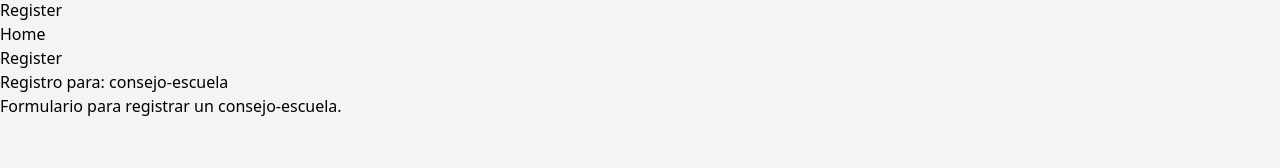
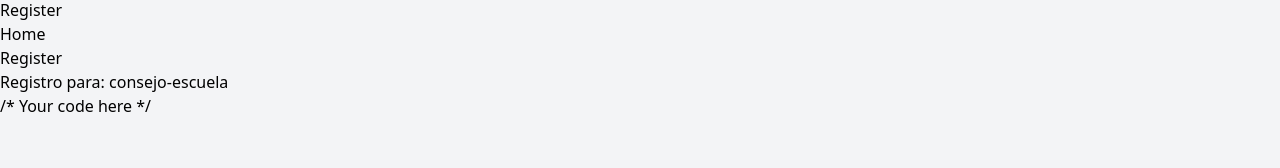
Before and after one commit to daniperdomo/Gestion_tesis, a React (Vite) app: page /register/consejo-escuela in a window 1280 px wide. Shown: the part 481-649 px from the top of the page. Built offline with nearby package versions, Linux system fonts and the light colour scheme.

Commit message:
renderizado de forms

```diff
--- /dev/null
+++ b/src/components/ConsejoEscuelaForm.jsx
@@ -0,0 +1,11 @@
+import React from 'react';
+
+const ConsejoEscuelaForm = () => {
+    return (
+        <>
+            /* Your code here */
+        </>
+    );
+};
+
+export default ConsejoEscuelaForm;
--- a/src/components/Especialidadform.jsx
+++ b/src/components/Especialidadform.jsx
@@ -1,7 +1,7 @@
-// EspecialidadForm.jsx
 import React, { useState } from 'react';
+import '../styles/especialidadForm.css';
 
-const Especialidad = () => {
+const EspecialidadForm = () => {
     // Estado para almacenar el valor del nombre de la especialidad
     const [nombre, setNombre] = useState('');
 
@@ -18,15 +18,23 @@ const Especialidad = () => {
     };
 
     return (
-        <form onSubmit={handleSubmit}>
-            <label>
-                Nombre de la especialidad:
-                <input type="text" value={nombre} onChange={handleNombreChange} />
-            </label>
-            <br />
-            <button type="submit">Registrar Especialidad</button>
-        </form>
+        <div className="form-container">
+            <form className="form" onSubmit={handleSubmit}>
+                <label className="form-label">
+                    Nombre de la especialidad:
+                </label>
+                <input
+                    type="text"
+                    value={nombre}
+                    onChange={handleNombreChange}
+                    className="form-input"
+                />
+                <button type="submit" className="form-button">
+                    Registrar Especialidad
+                </button>
+            </form>
+        </div>
     );
 };
 
-export default Especialidad;
+export default EspecialidadForm;
--- /dev/null
+++ b/src/components/ProfesorForm.jsx
@@ -0,0 +1,11 @@
+import React from 'react';
+
+const ProfesorForm = () => {
+    return (
+        <>
+            /* Your code here */
+        </>
+    );
+};
+
+export default ProfesorForm;
--- /dev/null
+++ b/src/components/PropuestaForm.jsx
@@ -0,0 +1,11 @@
+import React from 'react';
+
+const PropuestaForm = () => {
+    return (
+        <>
+            /* Your code here */
+        </>
+    );
+};
+
+export default PropuestaForm;
--- /dev/null
+++ b/src/components/TesistaForm.jsx
@@ -0,0 +1,11 @@
+import React from 'react';
+
+const TesistaForm = () => {
+    return (
+        <>
+            /* Your code here */
+        </>
+    );
+};
+
+export default TesistaForm;
--- /dev/null
+++ b/src/components/TutorEmpresarialForm.jsx
@@ -0,0 +1,11 @@
+import React from 'react';
+
+const TutorEmpresarialForm = () => {
+    return (
+        <>
+            /* Your code here */
+        </>
+    );
+};
+
+export default TutorEmpresarialForm;
--- a/src/pages/RegisterForm.jsx
+++ b/src/pages/RegisterForm.jsx
@@ -1,23 +1,32 @@
 import React from 'react';
 import { useParams } from 'react-router-dom';
 import Error404 from './Error404';
-import Especialidadform from '../components/especialidadform';
+import TesistaForm from '../components/tesistaForm';
+import ProfesorForm from '../components/profesorForm';
+import TutorEmpresarialForm from '../components/tutorEmpresarialForm';
+import ConsejoEscuelaForm from '../components/consejoEscuelaForm';
+import PropuestaForm from '../components/propuestaForm';
+import EspecialidadForm from '../components/especialidadForm';
 
 const RegisterForm = () => {
     const { type } = useParams();
-    const forms = ['tesista', 'profesor', 'tutor-empresarial', 'especialidad', 'consejo-escuela', 'propuesta'];
-    const isValidType = forms.includes(type);
+    const forms = [
+        { type: 'tesista', comp: <TesistaForm /> },
+        { type: 'profesor', comp: <ProfesorForm /> },
+        { type: 'tutor-empresarial', comp: <TutorEmpresarialForm /> },
+        { type: 'consejo-escuela', comp: <ConsejoEscuelaForm /> },
+        { type: 'propuesta', comp: <PropuestaForm /> },
+        { type: 'especialidad', comp: <EspecialidadForm /> },
+    ];
+
+    const formToRender = forms.find(form => form.type === type);
 
     return (
         <>
-            {isValidType ? (
+            {formToRender ? (
                 <div className="container mx-auto p-4">
                     <h1 className="text-center text-2xl font-bold mb-6">Registro para: {type}</h1>
-                    {type === 'especialidad' ? (
-                        <Especialidadform />
-                    ) : (
-                        <p className="text-center">Formulario para registrar un {type}.</p>
-                    )}
+                    {formToRender.comp}
                 </div>
             ) : (
                 <Error404 />
--- a/src/styles/especialidadForm.css
+++ b/src/styles/especialidadForm.css
@@ -1,4 +1,3 @@
-/* Estilos CSS para EspecialidadForm.jsx */
 
 .form-container {
     max-width: 400px;
@@ -27,7 +26,7 @@
 }
 
 .form-button {
-    background-color: #007bff;
+    background-color: #00003EE8;
     color: white;
     padding: 10px;
     border: none;
@@ -36,5 +35,5 @@
 }
 
 .form-button:hover {
-    background-color: #0056b3;
+    background-color: #2563EB;
 }
```
